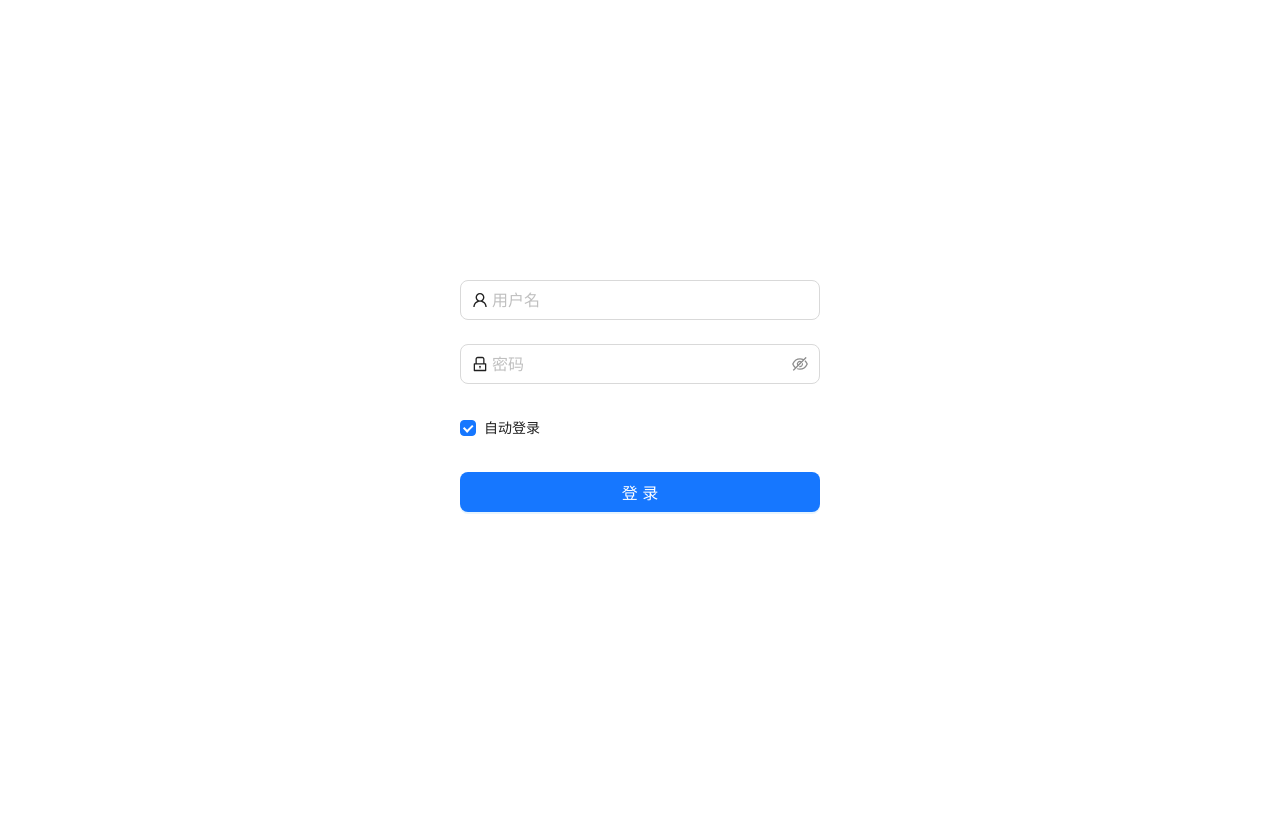
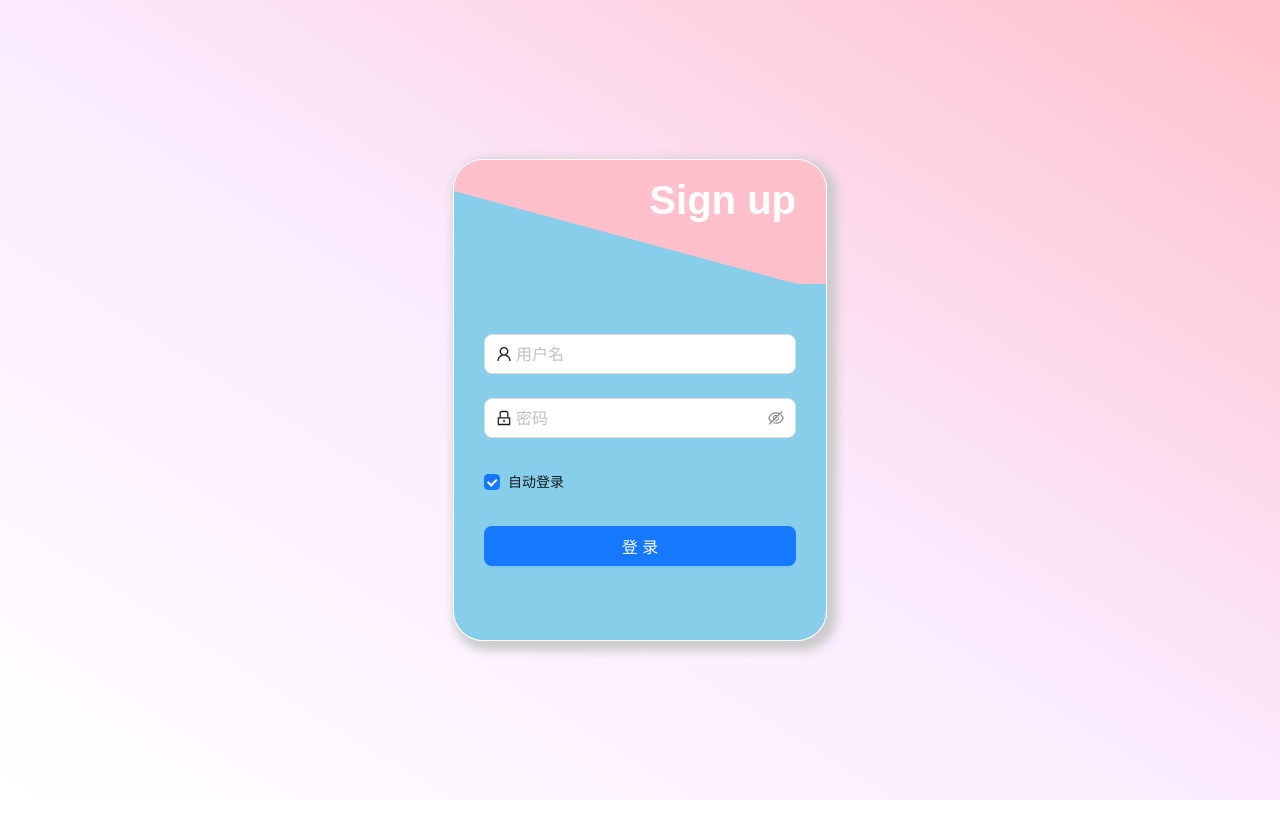
Before and after one commit to Maple-ning/react-vite-app, a React (Vite) app: page /login in a window 1280 px wide. Built offline with nearby package versions, Linux system fonts and the light colour scheme.

Commit message:
完善登录页面

```diff
--- a/src/assets/styles/global.scss
+++ b/src/assets/styles/global.scss
@@ -1,5 +1,3 @@
-$bg:pink;
-
 *{
   margin: 0;
   padding: 0;
--- a/src/pages/Login/index.module.scss
+++ /dev/null
@@ -1,21 +0,0 @@
-.loginView {
-  height: 100vh;
-  display: flex;
-  justify-content: center;
-  align-items: center;
-}
-
-.loginContainer{
-  display: flex;
-  border: 1px solid;
-  border-radius: 4px;
-}
-
-.leftBackground{
-  width: 300px;
-  background: skyblue;
-}
-
-.rightForm{
-  padding: 80px 50px;
-}
--- /dev/null
+++ b/src/pages/Login/index.scss
@@ -0,0 +1,47 @@
+.login-background {
+  height: 100vh;
+  display: flex;
+  justify-content: center;
+  align-items: center;
+  background: linear-gradient(to top right, #fff, #fbeaff, pink);
+}
+
+.login-container {
+  height: 60vh;
+  display: flex;
+  flex-direction: column;
+  overflow: hidden;
+  border-radius: 30px;
+  border: 1px solid #fff;
+  box-shadow: 5px 5px 10px 5px #ccc;
+}
+
+.login-top {
+  position: relative;
+  height: 20vh;
+  background: pink;
+  text-align: right;
+  padding-right: 30px;
+  line-height: 10vh;
+  font-size: 40px;
+  font-weight: bolder;
+  font-family: Arial;
+  color: white;
+  &::after {
+    content: "";
+    position: absolute;
+    left: 0;
+    bottom: 0;
+    width: 0;
+    height: 0;
+    border: 93px solid transparent;
+    border-left: 343px solid skyblue;
+    border-bottom: 0px solid skyblue;
+  }
+}
+
+.login-form {
+  flex: 1;
+  padding: 50px 30px;
+  background: skyblue;
+}
--- a/src/pages/Login/index.tsx
+++ b/src/pages/Login/index.tsx
@@ -1,9 +1,9 @@
-import React from 'react';
+import React from "react";
 import { useNavigate } from "react-router-dom";
-import { Button, Checkbox, Form, Input } from 'antd';
+import { Button, Checkbox, Form, Input } from "antd";
 import { setLocalStorage } from "@/utils/publicFn";
-import { LockOutlined, UserOutlined } from '@ant-design/icons';
-import styles from "./index.module.scss";
+import { LockOutlined, UserOutlined } from "@ant-design/icons";
+import "./index.scss";
 
 type FieldType = {
   username?: string;
@@ -16,24 +16,27 @@ const Login: React.FC = () => {
   const onFinish = (values: any) => {
     setLocalStorage("learn-token", "test");
     setTimeout(() => {
-      navigate('/test')
+      navigate("/test");
     }, 200);
-    console.log('Success:', values);
+    console.log("Success:", values);
   };
 
   const onFinishFailed = (errorInfo: any) => {
-    console.log('Failed:', errorInfo);
+    console.log("Failed:", errorInfo);
   };
   return (
-    <div className={styles.loginView}>
+    <div className="login-background">
+      <div className="login-container">
+        <div className="login-top">Sign up</div>
+        <div className="login-form">
           <Form
             name="basic"
             size="large"
             labelCol={{ span: 0 }}
             wrapperCol={{ span: 24 }}
             style={{
-          minWidth: 360,
-          maxWidth: '75vw',
+              minWidth: 280,
+              maxWidth: "75vw",
             }}
             initialValues={{ remember: true }}
             onFinish={onFinish}
@@ -42,18 +45,23 @@ const Login: React.FC = () => {
           >
             <Form.Item<FieldType>
               name="username"
-          rules={[{ required: true, message: '请输入用户名' }]}
+              rules={[{ required: true, message: "请输入用户名" }]}
             >
-          <Input prefix={<UserOutlined className="site-form-item-icon" />} placeholder="用户名" />
+              <Input
+                prefix={<UserOutlined className="site-form-item-icon" />}
+                placeholder="用户名"
+              />
             </Form.Item>
 
             <Form.Item<FieldType>
               name="password"
-          rules={[{ required: true, message: '请输入密码' }]}
+              rules={[{ required: true, message: "请输入密码" }]}
             >
-          <Input.Password prefix={<LockOutlined className="site-form-item-icon" />}
+              <Input.Password
+                prefix={<LockOutlined className="site-form-item-icon" />}
                 type="password"
-            placeholder="密码" />
+                placeholder="密码"
+              />
             </Form.Item>
 
             <Form.Item<FieldType>
@@ -65,13 +73,19 @@ const Login: React.FC = () => {
             </Form.Item>
 
             <Form.Item wrapperCol={{ offset: 0, span: 24 }}>
-          <Button type="primary" htmlType="submit" style={{ width: "100%" }}>
+              <Button
+                type="primary"
+                htmlType="submit"
+                style={{ width: "100%" }}
+              >
                 登录
               </Button>
             </Form.Item>
           </Form>
         </div>
-  )
-}
+      </div>
+    </div>
+  );
+};
 
 export default Login;
```
Also changed, not shown: src/index.tsx (+6 -3 lines). Lines whose indentation alone changed are shown as unchanged.
